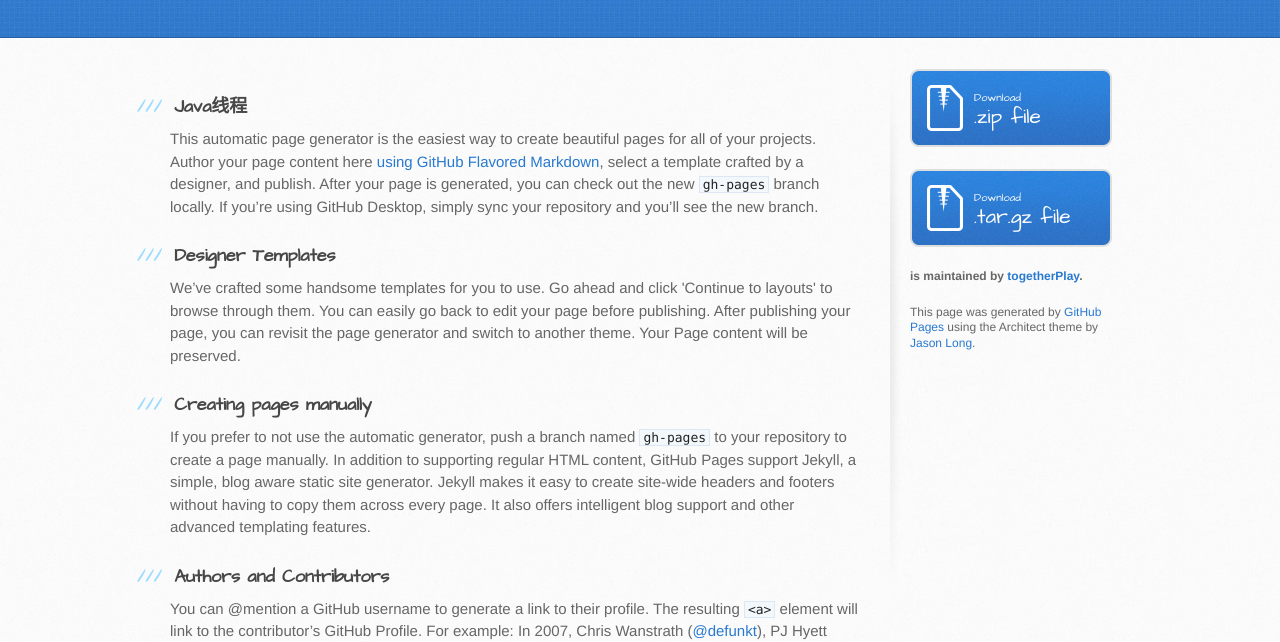
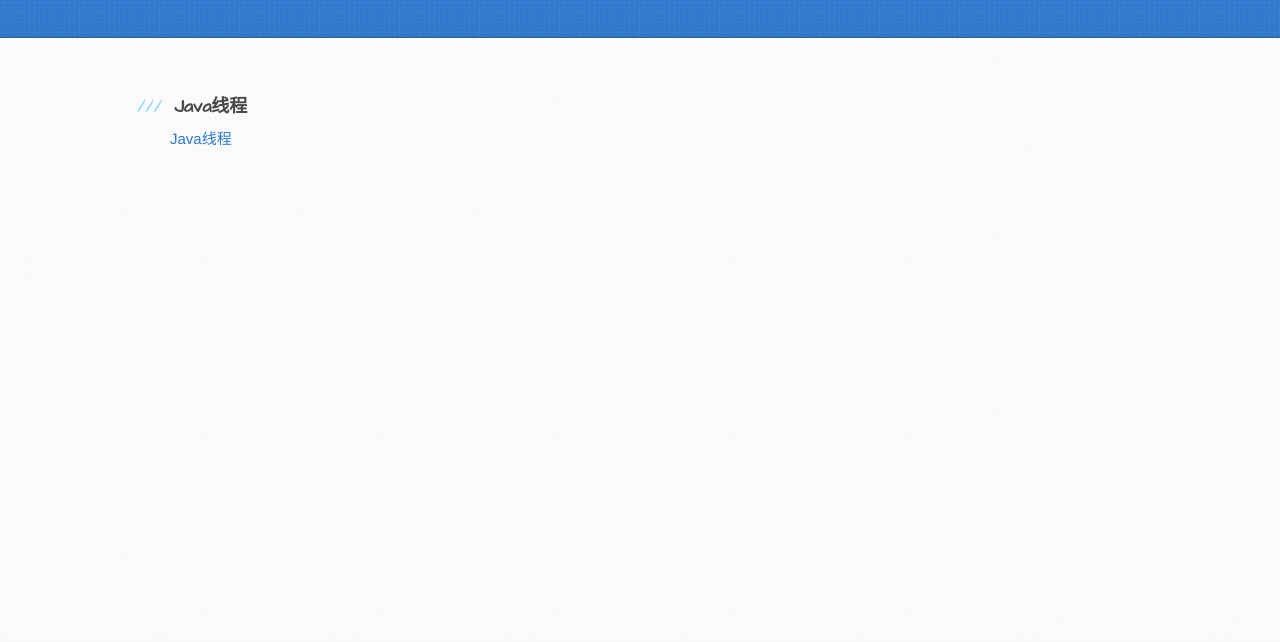
Before and after one commit to togetherPlay/lafei, a plain HTML site: page index.html in a window 1280 px wide. Shown: the part 163-805 px from the top of the page. Drawn offline with Linux system fonts and the light colour scheme.

Commit message:
Update index.html

```diff
--- a/index.html
+++ b/index.html
@@ -29,48 +29,10 @@
       <div class="inner clearfix">
         <section id="main-content">
           <h3>
-<a id="welcome-to-github-pages" class="anchor" href="JavaThread.html" aria-hidden="true"><span aria-hidden="true" class="octicon octicon-link"></span></a>Java线程</h3>
-
-<p>This automatic page generator is the easiest way to create beautiful pages for all of your projects. Author your page content here <a href="https://guides.github.com/features/mastering-markdown/">using GitHub Flavored Markdown</a>, select a template crafted by a designer, and publish. After your page is generated, you can check out the new <code>gh-pages</code> branch locally. If you’re using GitHub Desktop, simply sync your repository and you’ll see the new branch.</p>
-
-<h3>
-<a id="designer-templates" class="anchor" href="#designer-templates" aria-hidden="true"><span aria-hidden="true" class="octicon octicon-link"></span></a>Designer Templates</h3>
-
-<p>We’ve crafted some handsome templates for you to use. Go ahead and click 'Continue to layouts' to browse through them. You can easily go back to edit your page before publishing. After publishing your page, you can revisit the page generator and switch to another theme. Your Page content will be preserved.</p>
-
-<h3>
-<a id="creating-pages-manually" class="anchor" href="#creating-pages-manually" aria-hidden="true"><span aria-hidden="true" class="octicon octicon-link"></span></a>Creating pages manually</h3>
-
-<p>If you prefer to not use the automatic generator, push a branch named <code>gh-pages</code> to your repository to create a page manually. In addition to supporting regular HTML content, GitHub Pages support Jekyll, a simple, blog aware static site generator. Jekyll makes it easy to create site-wide headers and footers without having to copy them across every page. It also offers intelligent blog support and other advanced templating features.</p>
-
-<h3>
-<a id="authors-and-contributors" class="anchor" href="#authors-and-contributors" aria-hidden="true"><span aria-hidden="true" class="octicon octicon-link"></span></a>Authors and Contributors</h3>
-
-<p>You can @mention a GitHub username to generate a link to their profile. The resulting <code>&lt;a&gt;</code> element will link to the contributor’s GitHub Profile. For example: In 2007, Chris Wanstrath (<a href="https://github.com/defunkt" class="user-mention">@defunkt</a>), PJ Hyett (<a href="https://github.com/pjhyett" class="user-mention">@pjhyett</a>), and Tom Preston-Werner (<a href="https://github.com/mojombo" class="user-mention">@mojombo</a>) founded GitHub.</p>
-
-<h3>
-<a id="support-or-contact" class="anchor" href="#support-or-contact" aria-hidden="true"><span aria-hidden="true" class="octicon octicon-link"></span></a>Support or Contact</h3>
-
-<p>Having trouble with Pages? Check out our <a href="https://help.github.com/pages">documentation</a> or <a href="https://github.com/contact">contact support</a> and we’ll help you sort it out.</p>
+          <a id="welcome-to-github-pages" class="anchor" href="JavaThread.html" aria-hidden="true"><span aria-hidden="true" class="octicon octicon-link"></span></a>Java线程</h3>
+          <p> <a href="https://togetherplay.github.io/lafei/JavaThread.html">Java线程</a></p>
         </section>
-
-        <aside id="sidebar">
-          <a href="https://github.com/togetherPlay/lafei.github.com/zipball/master" class="button">
-            <small>Download</small>
-            .zip file
-          </a>
-          <a href="https://github.com/togetherPlay/lafei.github.com/tarball/master" class="button">
-            <small>Download</small>
-            .tar.gz file
-          </a>
-
-          <p class="repo-owner"><a href="https://github.com/togetherPlay/lafei.github.com"></a> is maintained by <a href="https://github.com/togetherPlay">togetherPlay</a>.</p>
-
-          <p>This page was generated by <a href="https://pages.github.com">GitHub Pages</a> using the Architect theme by <a href="https://twitter.com/jasonlong">Jason Long</a>.</p>
-        </aside>
       </div>
     </div>
-
-
   </body>
 </html>
```
